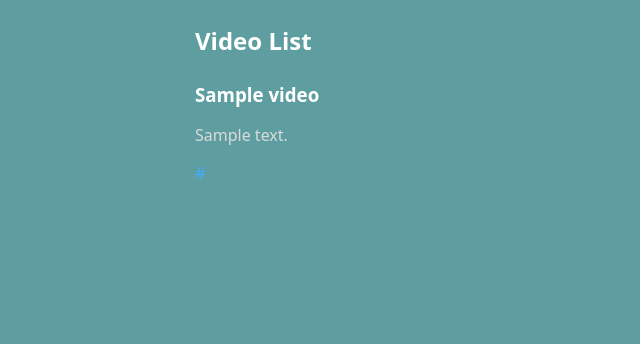
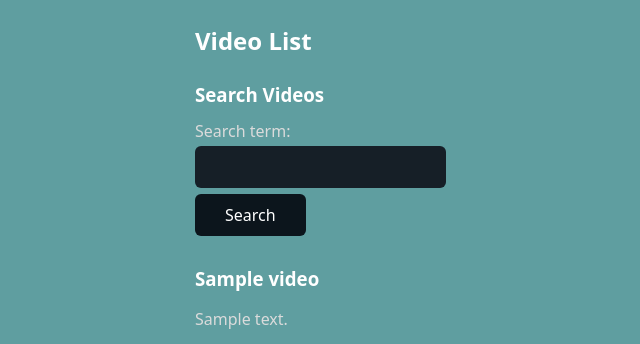
Before and after one commit to sf7293gv/Django-video_collector, a Django app: page /video_list in a window 1280 px wide. Shown: the top 344 px of the page, without its empty margins (45-685 px from the left). Run offline with Django 3.2, Linux system fonts and the light colour scheme; tables that the repository leaves empty hold one stand-in row (values such as "Sample post").

Commit message:
Added a search term form and button

```diff
--- a/video_collection/forms.py
+++ b/video_collection/forms.py
@@ -6,3 +6,6 @@ class VideoForm(forms.ModelForm):
     class Meta:
         model = Video
         fields = ['name', 'url', 'notes']
+
+class SearchForm(forms.Form):
+    search_term = forms.CharField()
--- a/video_collection/models.py
+++ b/video_collection/models.py
@@ -1,9 +1,32 @@
+from urllib import parse
+from django.core.exceptions import ValidationError
 from django.db import models
+from django.core.exceptions import ValidationError
+
 
 class Video(models.Model):
     name = models.CharField(max_length=200)
     url = models.CharField(max_length=400)
     notes = models.TextField(blank=True, null=True)
+    video_id = models.CharField(max_length=40, unique=True)
+
+    def save(self, *args, **kwargs):
+        # extract vid id from youtube url
+        if not self.url.startswith('https://www.youtube.com/watch'):
+            raise ValidationError(f'Not a YouTube url {self.url}')
+
+        url_components = parse.urlparse(self.url)
+        query_string = url_components.query
+        if not query_string:
+            raise ValidationError(f'Invalid YouTube url {self.url}')
+        parameters = parse.parse_qs(query_string, strict_parsing=True)
+        v_parameters_list = parameters.get('v')
+        if not v_parameters_list:
+            raise ValidationError(f'Invalid YouTube url, missing parameters {self.url}')
+        self.video_id = v_parameters_list[0]
+
+        super().save(*args, **kwargs)
+
 
     def __str__(self):
-        return f'ID: {self.pk}, Name: {self.name}, URL: {self.url}, Notes: {self.notes[:200]}'
+        return f'ID: {self.pk}, Name: {self.name}, URL: {self.url}, Video ID: {self.video_id}, Notes: {self.notes[:200]}'
--- a/video_collection/templates/video_collection/video_list.html
+++ b/video_collection/templates/video_collection/video_list.html
@@ -4,12 +4,24 @@
 
 <h2>Video List</h2>
 
+<h3>Search Videos</h3>
+
+<form method="GET" action="{% url 'video_list' %}">
+    {{ search_form }}
+    <button type="submit">Search</button>
+</form>
+
 {% for video in videos %}
     <div>
         <h3>{{ video.name }}</h3>
         <p>{{ video.notes }}</p>
-        <a href="{{video.url}}">{{ video.url }}</a>
+        <iframe width="420" height="315" src="https://youtube.com/embed/{{video.video_id}}"></iframe>
+        <p><a href="{{video.url}}">{{ video.url }}</a></p>
     </div>
+
+{% empty %}
+    <p>No vids</p>
+
 {% endfor %}
 
 {% endblock %}
--- a/video_collection/views.py
+++ b/video_collection/views.py
@@ -1,6 +1,8 @@
-from django.shortcuts import render
+from django.shortcuts import render, redirect
 from django.contrib import messages
-from .forms import VideoForm
+from django.core.exceptions import ValidationError
+from django.db import IntegrityError
+from .forms import SearchForm, VideoForm
 from .models import Video
 
 def home(request):
@@ -11,17 +13,32 @@ def add(request):
     if request.method == 'POST':
         new_video_form = VideoForm(request.POST)
         if new_video_form.is_valid():
-            new_video_form.save()
-            messages.info(request, 'New Video Saved')
-            #todo show success message or redirect
-        else:
-            messages.warning(request, 'Enter valid data')
-            return render(request, 'video_collection/add.html', {'new_video_form': new_video_form})
+            try:
+                new_video_form.save()
+                return redirect('video_list')
+                # messages.info(request, 'New Video Saved')
+                #todo show success message or redirect
+            except ValidationError:
+                messages.warning(request, 'Invalid Youtube URL')
+            except IntegrityError:
+                messages.warning(request, 'You already added that video')
+
+        messages.warning(request, 'Enter valid data')
+        return render(request, 'video_collection/add.html', {'new_video_form': new_video_form})
 
     new_video_form = VideoForm()
     return render(request, 'video_collection/add.html', {'new_video_form': new_video_form})
 
 
 def video_list(request):
+
+    search_form = SearchForm(request.GET)
+    if search_form.is_valid():
+        search_term = search_form.cleaned_data['search_term']
+        videos = Video.objects.filter(name__icontains=search_term).order_by('name')
+    else:
+        search_form = SearchForm()
+        videos = Video.objects.order_by('name')
+
     videos = Video.objects.all()
-    return render(request, 'video_collection/video_list.html', {'videos': videos})
+    return render(request, 'video_collection/video_list.html', {'videos': videos, 'search_form': search_form})
```
Also changed, not shown: video_collection/migrations/0002_video_video_id.py (added).
